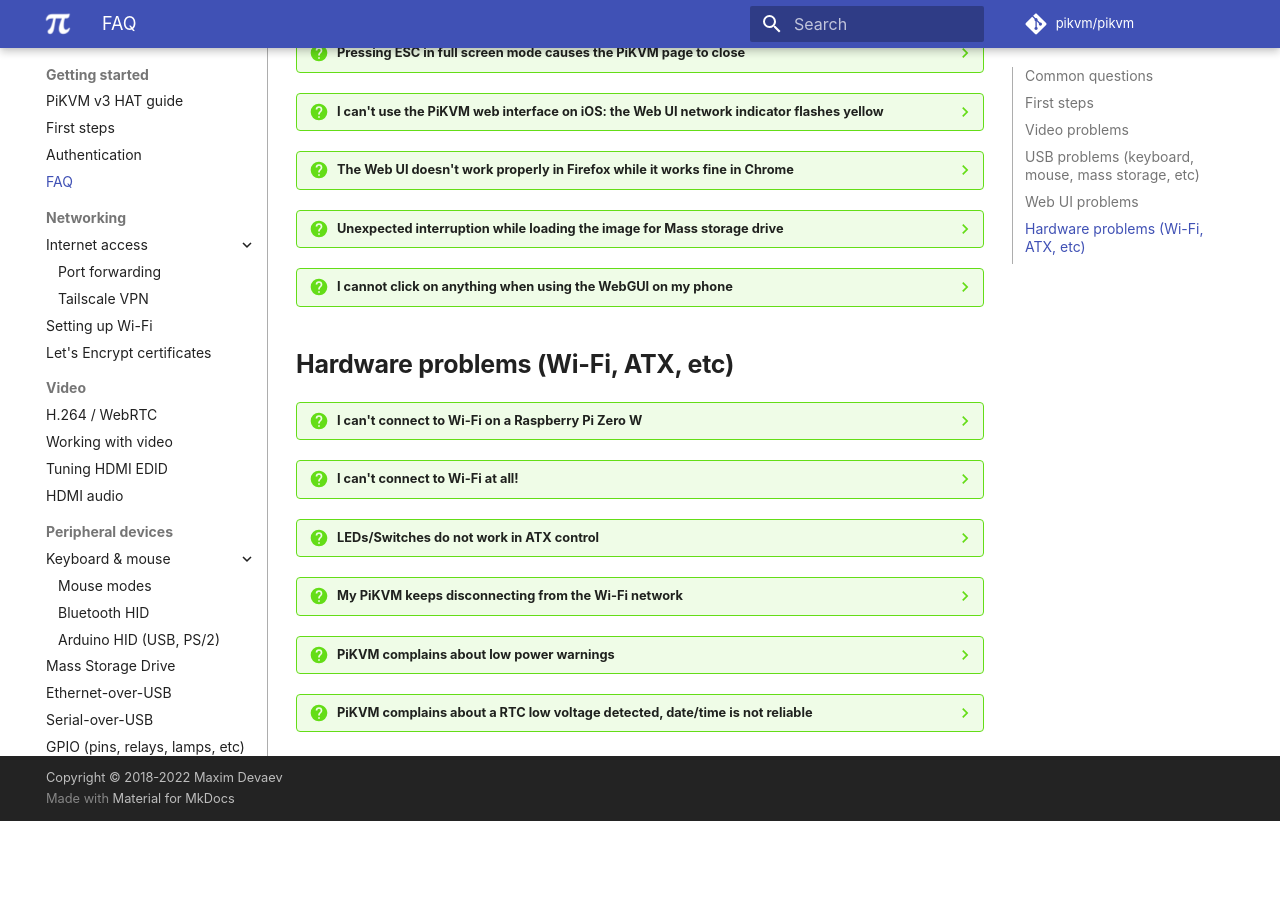
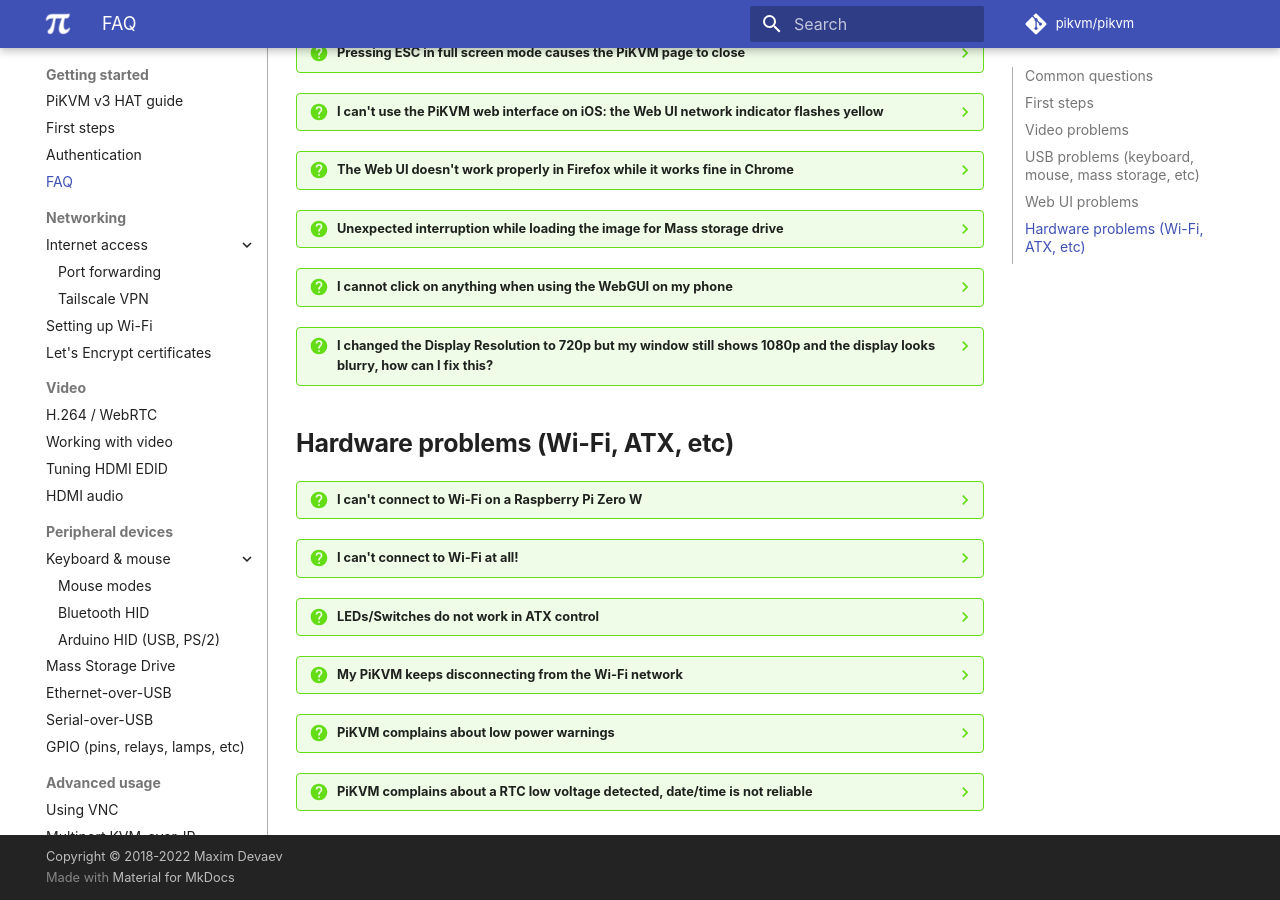
Before and after one commit to pikvm/pikvm, an MkDocs documentation site: the page built from docs/faq.md, in a window 1280 px wide and 900 px high, scrolled down 4214 px. Built offline with MkDocs 1.6.1 and Material for MkDocs 9.7.7, drawn with Linux system fonts in a browser that asks for light colours; some web fonts are replaced; comment, search, counter and statistics services are not loaded; before the commit the page ends 5035 px from its top, so only the background shows below that.

Commit message:
Update faq.md (#921)
Added new faq entry to fix

```diff
--- a/docs/faq.md
+++ b/docs/faq.md
@@ -481,6 +481,9 @@
     At this time, iOS has the buttons on the bottom if you have the correct resolution, sometimes you cannot see them due to the resolution.
     At this time, android is not supported, our suggestion is to use a VNC client.
 
+??? question "I changed the Display Resolution to 720p but my window still shows 1080p and the display looks blurry, how can I fix this?"
+    This is mostly seen on windows, open display settings -> Advanced display settings -> Display adapter setting for Display 1 -> List all modes -> (Toggle between 720p30hz back to 50hz), this may need to be done if you need to change it back for 1080p
+
 
 ## Hardware problems (Wi-Fi, ATX, etc)
 
```
